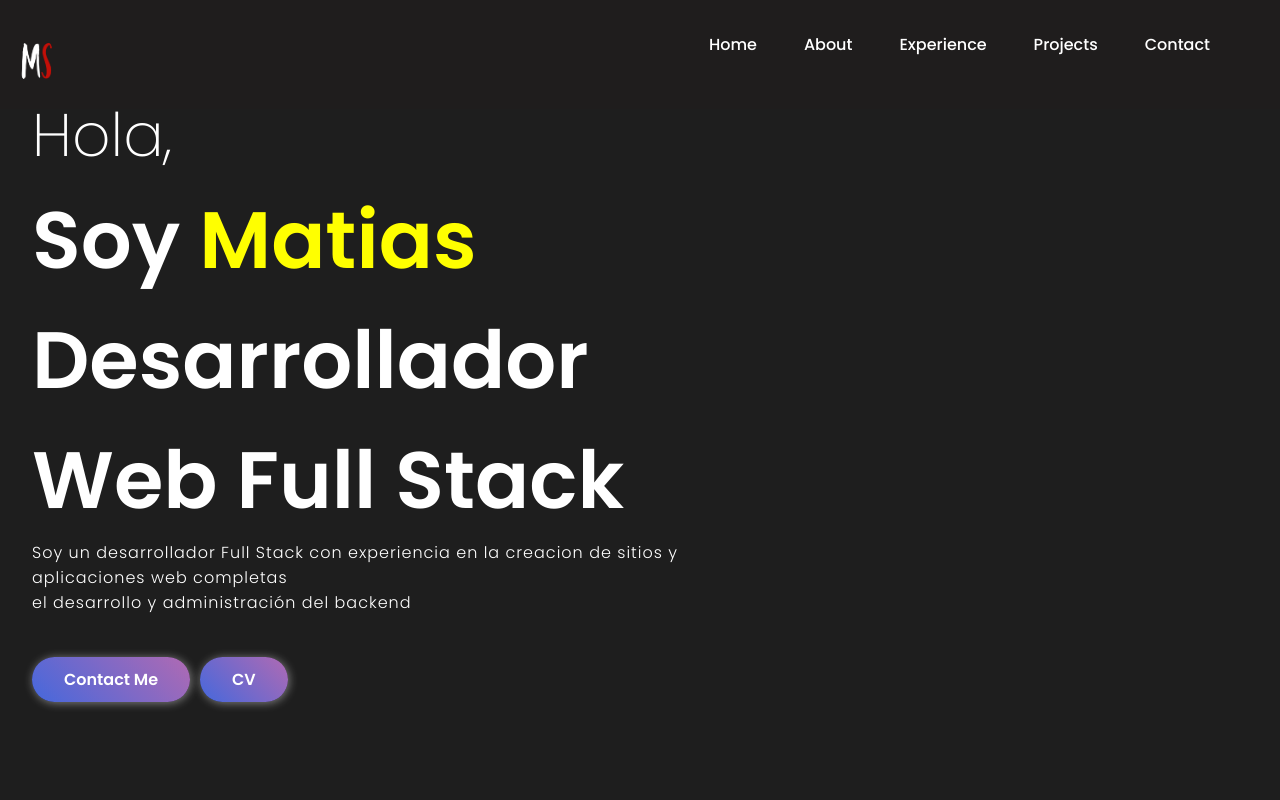
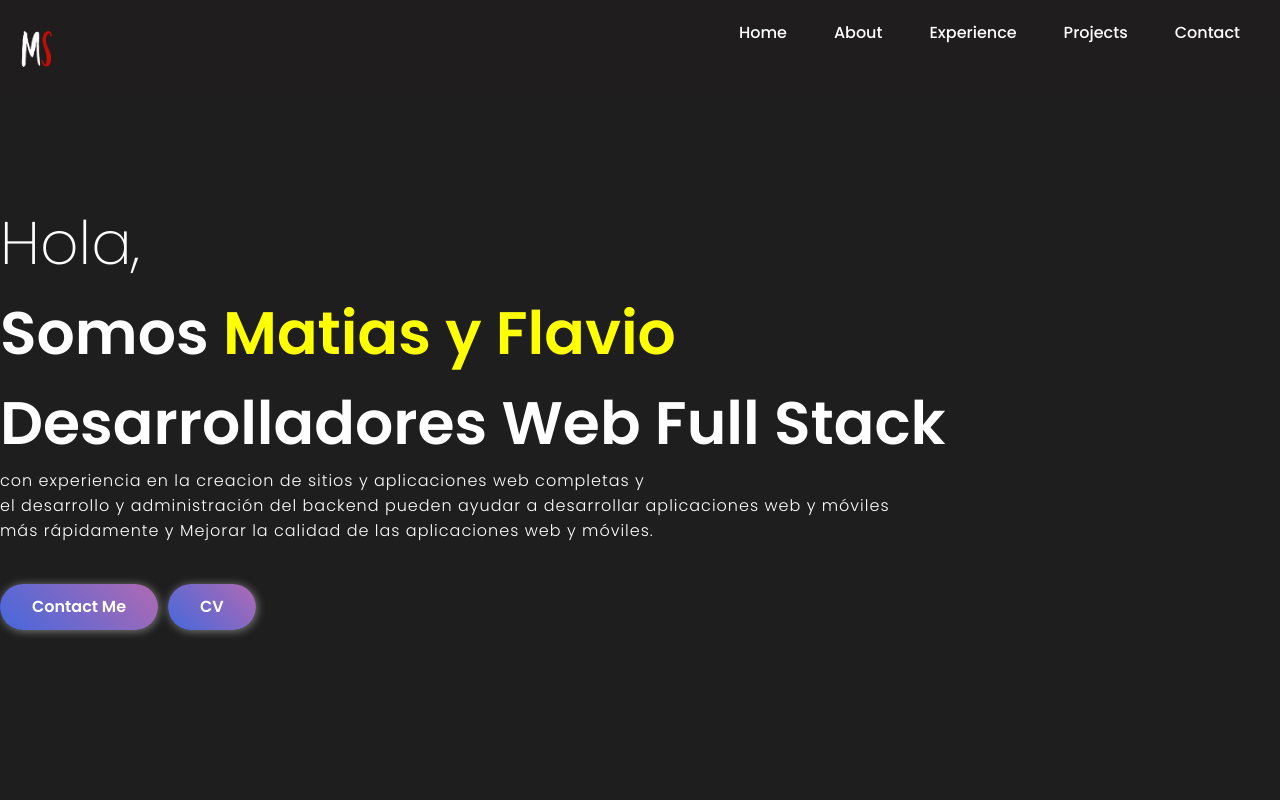
Before and after one commit to matsan201/Portfolio, a React (Vite) app: page / in a window 1280 px wide. Shown: the top 800 px of the page. Built offline with nearby package versions, Linux system fonts and the light colour scheme.

Commit message:
cambiosfinalesrealizados

```diff
--- a/src/components/Footer/footer.jsx
+++ b/src/components/Footer/footer.jsx
@@ -1,6 +1,5 @@
-
-import styles from "./footer.module.css";
-import { getImageUrl } from "../../utils";
+import styles from './footer.module.css';
+import { getImageUrl } from '../../utils';
 
 const Footer = () => {
   return (
@@ -8,11 +7,15 @@ const Footer = () => {
       <div className={styles.footerContent}>
         <div className={styles.footerLogoRow}>
           <div className={styles.footerLogo}>
-        <img src={getImageUrl("contact/iconofooter1.png")} alt="icono" className={styles.logo}/>
+            <img
+              src={getImageUrl('contact/iconofooter1.png')}
+              alt="icono"
+              className={styles.logo}
+            />
           </div>
         </div>
         <div className={styles.footerLinks}>
-      <ul>
+          <ul className={styles.lista}>
             <li>Política de Privacidad</li>
             <li>Soporte</li>
             <li>Términos y Condiciones</li>
@@ -22,24 +25,31 @@ const Footer = () => {
         <div className={styles.footerSocialMedia}>
           <ul className={styles.socialMediaContainer}>
             <li>
-          <img src={getImageUrl("contact/emailIcon.png")} alt="email" />
+              <img src={getImageUrl('contact/emailIcon.png')} alt="email" />
               <a href="mailto:matiasanchez999@gmail.com">Email</a>
             </li>
             <li>
-          <img src={getImageUrl("contact/githubIcon.png")} alt="github" />
+              <img src={getImageUrl('contact/githubIcon.png')} alt="github" />
               <a href="https://github.com/matsan201">GitHub</a>
             </li>
             <li>
-          <img src={getImageUrl("contact/linkedinIcon.png")} alt="linkedin" />
-          <a href="https://www.linkedin.com/in/matias-ignacio-sanchez-b1289226a">Linkedin</a>
+              <img
+                src={getImageUrl('contact/linkedinIcon.png')}
+                alt="linkedin"
+              />
+              <a href="https://www.linkedin.com/in/matias-ignacio-sanchez-b1289226a">
+                Linkedin
+              </a>
             </li>
             <li></li>
           </ul>
         </div>
       </div>
-  <p className={styles.footerCopyright}>&copy; 2023 Matias Sanchez. Todos los derechos reservados.</p>
+      <p className={styles.footerCopyright}>
+        &copy; 2023 Matias Sanchez. Todos los derechos reservados.
+      </p>
     </section>
   );
 };
 
-export default Footer
+export default Footer;
--- a/src/components/Footer/footer.module.css
+++ b/src/components/Footer/footer.module.css
@@ -2,7 +2,6 @@
   padding-top: 10px;
   background-color: #121213;
   color: white;
-
 }
 
 .footerContent {
@@ -21,6 +20,13 @@
   width: 230px;
   height: 230px;
 }
+.li {
+  align-items: center;
+}
+/* .lista {
+  display: flex;
+  flex-direction: column;
+} */
 
 .footerLinks {
   list-style: none;
@@ -34,8 +40,8 @@
 }
 
 .footerLinks li:hover {
-    color: #2D9BF0;
-    transition: all 0.20s ease-in;
+  color: #2d9bf0;
+  transition: all 0.2s ease-in;
 }
 
 .footerSocialMedia {
@@ -54,13 +60,18 @@
 .socialMediaContainer li a {
   text-decoration: none;
   color: white;
-    transition: all 0.20s ease-in;
+  transition: all 0.2s ease-in;
 }
 
 .socialMediaContainer li a:hover {
-    color: #2D9BF0;
+  color: #2d9bf0;
 }
 
 .footerCopyright {
   text-align: center;
 }
+@media screen and (min-width: px) {
+  .footerContent {
+    /* flex-direction: column; */
+  }
+}
--- a/src/components/Home/home.jsx
+++ b/src/components/Home/home.jsx
@@ -4,13 +4,26 @@ import cvPdf from '../../assets/MatiasSanchezCV.pdf';
 
 const Home = () => {
   return (
-        <section className={styles.home} id='home'>
+    <section className={styles.home} id="home">
       <div className={styles.introContent}>
         <span className={styles.hello}>Hola,</span>
-                <span className={styles.introText}>Soy<span className={styles.introName}> Matias </span> <br />Desarrollador Web Full Stack </span>
-                <p className={styles.introPara}>Soy un desarrollador Full Stack con experiencia en la creacion de sitios y aplicaciones web completas <br /> el desarrollo y administración del backend</p>
+        <span className={styles.introText}>
+          Somos<span className={styles.introName}> Matias y Flavio </span>{' '}
+          <br />
+          Desarrolladores Web Full Stack{' '}
+        </span>
+        <p className={styles.introPara}>
+          con experiencia en la creacion de sitios y aplicaciones web completas
+          y <br /> el desarrollo y administración del backend pueden ayudar a
+          desarrollar aplicaciones web y móviles <br />
+          más rápidamente y Mejorar la calidad de las aplicaciones web y
+          móviles.
+        </p>
         <div className={styles.containerBtn}>
-                <a href="mailto:matiasanchez999@gmail.com" className={styles.contactBtn}>
+          <a
+            href="mailto:matiasanchez999@gmail.com"
+            className={styles.contactBtn}
+          >
             Contact Me
           </a>
           <a href={cvPdf} className={styles.contactBtn} download>
@@ -19,7 +32,7 @@ const Home = () => {
         </div>
       </div>
     </section>
-    )
-}
+  );
+};
 
-export default Home
+export default Home;
--- a/src/components/Home/home.module.css
+++ b/src/components/Home/home.module.css
@@ -17,8 +17,9 @@
 
 .introContent {
   height: 100vh;
-    width: 100vh;
-    padding: 2rem;
+  /* width: 100vh; */
+  /* padding: 30px; */
+  padding-top: 35px;
   font-size: 3rem;
   font-weight: 700;
   display: flex;
@@ -63,7 +64,6 @@
   color: white;
   margin: 0 10px;
   margin-left: 0;
-
 }
 
 .contactBtn .text {
@@ -74,7 +74,7 @@
 }
 
 .contactBtn:after {
-    content: "";
+  content: '';
   border-radius: 18px;
   position: absolute;
   margin: 4px;
@@ -95,8 +95,6 @@
   background-image: linear-gradient(-45deg, #4568dc, #b06ab3);
 }
 
-
-
 .btn {
   background: white;
   margin: 1rem 0;
@@ -112,6 +110,17 @@
 
 } */
 
+@media screen and (min-width: 1px) {
+  .bg {
+    right: -10vw;
+  }
+  .hello {
+    font-size: 20px;
+  }
+  .introText {
+    font-size: 30px;
+  }
+}
 @media screen and (min-width: 480px) {
   .bg {
     right: -10vw;
@@ -144,6 +153,6 @@
     font-size: 60px;
   }
   .introText {
-      font-size: 80px;
+    font-size: 60px;
   }
 }
--- a/src/components/NavBar/navbar.module.css
+++ b/src/components/NavBar/navbar.module.css
@@ -4,8 +4,8 @@
   /* align-items: center; */
   justify-content: space-between;
   width: 100%;
-    padding-top: 2rem;
-    padding-right: 70px;
+  padding-top: 20px;
+  padding-right: 40px;
   z-index: 2;
   /* margin: 0 10%; */
   background: rgb(31, 29, 29);
@@ -45,7 +45,6 @@
   padding-bottom: 0.5rem;
   border-bottom: 1px solid yellow;
 }
-
 
 @media screen and (max-width: 830px) {
   .navbar {
--- a/src/components/Projects/ProjectCard.module.css
+++ b/src/components/Projects/ProjectCard.module.css
@@ -1,5 +1,3 @@
-
-
 .container {
   display: flex;
   flex-direction: column;
@@ -12,6 +10,7 @@
 
 .image {
   margin-bottom: 26px;
+  height: 200px;
 }
 
 .title {
```
Lines whose indentation alone changed are shown as unchanged.
